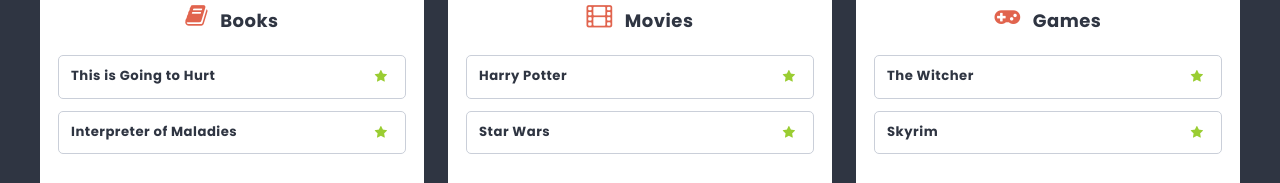
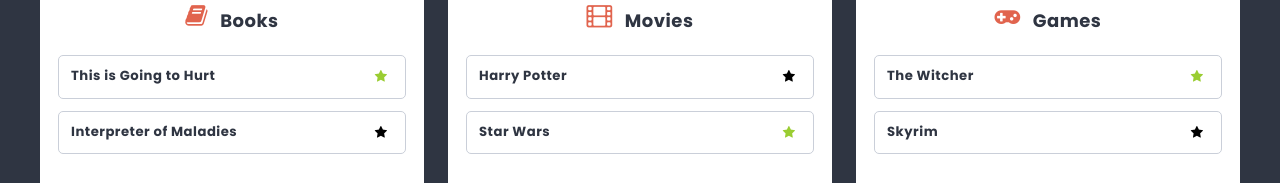
Before and after one commit to KevinKaluzny/project-react, a React (Create React App) app: page /list/1 in a window 1280 px wide. Shown: the part 390-573 px from the top of the page. Built offline with nearby package versions, Linux system fonts and the light colour scheme.

Commit message:
Add feature to favorite cards

```diff
--- a/package.json
+++ b/package.json
@@ -6,6 +6,7 @@
     "@testing-library/jest-dom": "^5.16.5",
     "@testing-library/react": "^13.4.0",
     "@testing-library/user-event": "^13.5.0",
+    "clsx": "^1.2.1",
     "font-awesome": "^4.7.0",
     "react": "^18.2.0",
     "react-dom": "^18.2.0",
--- a/src/components/Card/Card.js
+++ b/src/components/Card/Card.js
@@ -1,9 +1,12 @@
 import styles from './Card.module.scss';
 import { toggleCardFavorite } from '../../redux/store';
-import { useDispatch } from 'react-redux';
+import { useDispatch, useSelector } from 'react-redux';
+import { getCardById } from '../../redux/store';
+import { clsx } from 'clsx';
 
 const Card = props => {
     const dispatch = useDispatch();
+    const card = useSelector(state => getCardById(state, props.id));
 
     const handleClick = () => {
         dispatch(toggleCardFavorite(props.id));
@@ -13,7 +16,7 @@ const Card = props => {
         <li className={styles.card} key={props.id}>
             {props.children}
             <button onClick={handleClick} className={styles.star}>
-                <i className={styles.favorite + ' fa fa-star'} aria-hidden="true"></i>
+                <i className={clsx(card.isFavorite && styles.favorite, 'fa fa-star')} aria-hidden="true"></i>
             </button>
         </li>
     );
--- a/src/components/Column/Column.js
+++ b/src/components/Column/Column.js
@@ -11,7 +11,7 @@ const Column = props => {
         <article className={styles.column}>
             <h2 className={styles.title}><span className={styles.icon + ' fa fa-' + props.icon}></span>{props.title}</h2>
             <ul className={styles.cards}>
-                {cards.map(card => <Card key={card.id}>{card.title}</Card>)}
+                {cards.map(card => <Card key={card.id} id={card.id}>{card.title}</Card>)}
             </ul>
             <CardForm columnId={props.id} />
         </article>
--- a/src/components/Favorite/Favorite.js
+++ b/src/components/Favorite/Favorite.js
@@ -1,11 +1,22 @@
 import styles from './Favorite.module.scss';
 import PageTitle from '../PageTitle/PageTitle';
+import Card from '../Card/Card';
+import { useSelector } from 'react-redux';
+import { getAllFavoriteCards } from '../../redux/store';
 
 const Favorite = () => {
+  const cards = useSelector(state => getAllFavoriteCards(state));
+  cards.map(card => console.log(card.title));
+
     return (
       <div className={styles.favorite}>
         <PageTitle>Favorite</PageTitle>
-        <p>Lorem ipsum.</p>
+
+        <article className={styles.column}>
+            <ul className={styles.cards}>
+                {cards.map(card => <Card key={card.id} id={card.id}>{card.title}</Card>)}
+            </ul>
+        </article>
       </div>
     );
   };
--- a/src/components/Favorite/Favorite.module.scss
+++ b/src/components/Favorite/Favorite.module.scss
@@ -1 +1,2 @@
 @import '../../styles/settings.scss';
+@import '../Column/Column.module.scss';
--- a/src/redux/initialState.js
+++ b/src/redux/initialState.js
@@ -27,12 +27,12 @@ const initialState = {
     ],
 
     cards: [
-      { id: 1, columnId: 1, title: 'This is Going to Hurt', isFavorite: true },
-      { id: 2, columnId: 1, title: 'Interpreter of Maladies', isFavorite: false },
-      { id: 3, columnId: 2, title: 'Harry Potter', isFavorite: false },
-      { id: 4, columnId: 2, title: 'Star Wars', isFavorite: false },
-      { id: 5, columnId: 3, title: 'The Witcher', isFavorite: false },
-      { id: 6, columnId: 3, title: 'Skyrim', isFavorite: false }
+      { id: 1, columnId: 1, title: 'This is Going to Hurt', isFavorite: true, },
+      { id: 2, columnId: 1, title: 'Interpreter of Maladies', isFavorite: false, },
+      { id: 3, columnId: 2, title: 'Harry Potter', isFavorite: false, },
+      { id: 4, columnId: 2, title: 'Star Wars', isFavorite: true, },
+      { id: 5, columnId: 3, title: 'The Witcher', isFavorite: true, },
+      { id: 6, columnId: 3, title: 'Skyrim', isFavorite: false, }
     ],
 
     searchString: '',
--- a/src/redux/store.js
+++ b/src/redux/store.js
@@ -12,6 +12,8 @@ export const getListById = (state, listId) => state.lists
 export const getColumnsById = ({ columns }, listId) => columns
   .filter(column => column.listId === listId);
 export const getAllLists = ({ lists }) => lists;
+export const getCardById = ({ cards }, cardId) => cards.filter(card => card.id == cardId)[0];
+export const getAllFavoriteCards = ({ cards }) => cards.filter(card => card.isFavorite == true);
 
 // action creators
 export const addColumn = payload => ({ type: 'ADD_COLUMN', payload });
```
Also changed, not shown: 2 other files (tests, documents, lock files or other folders).
